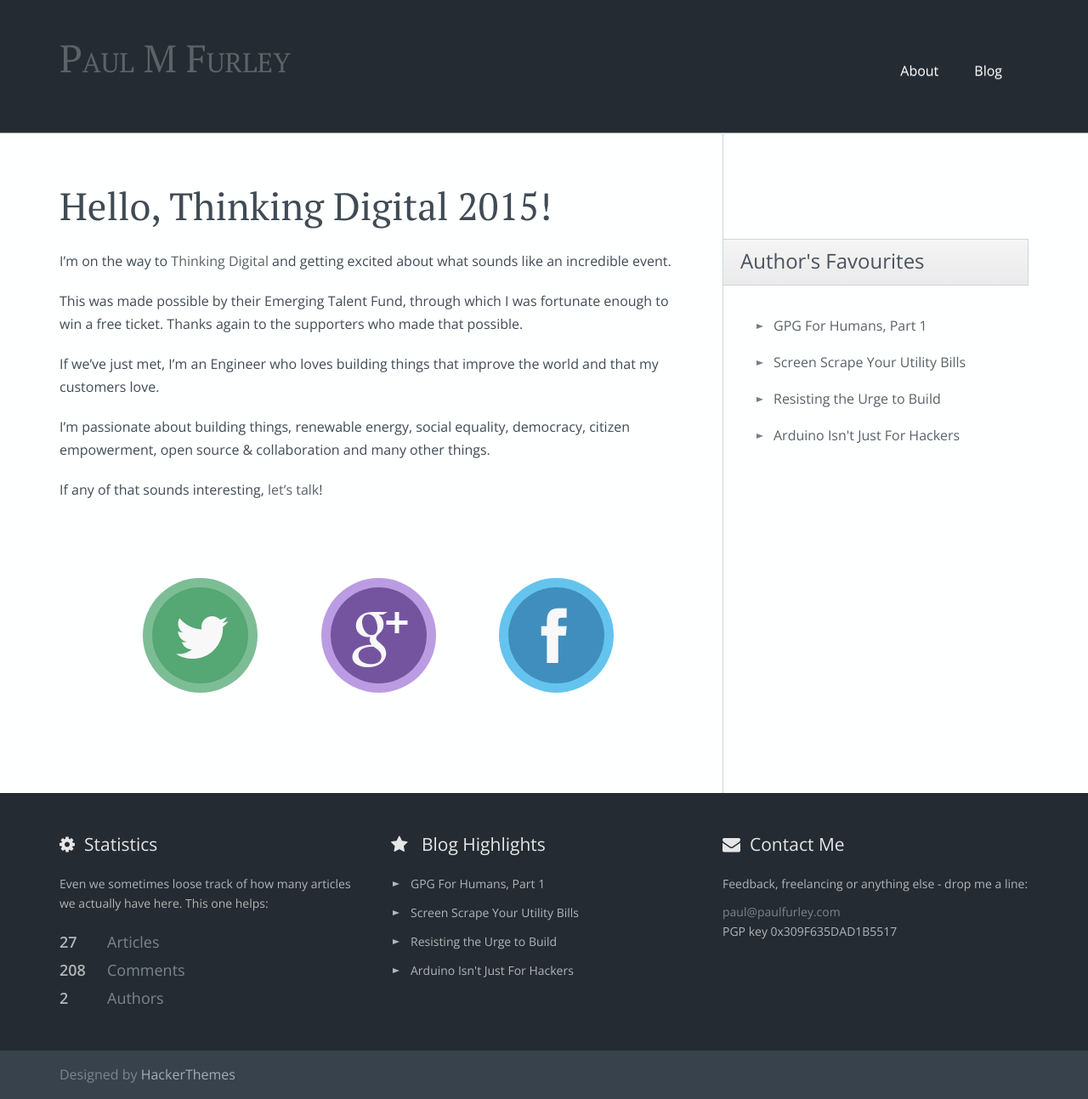
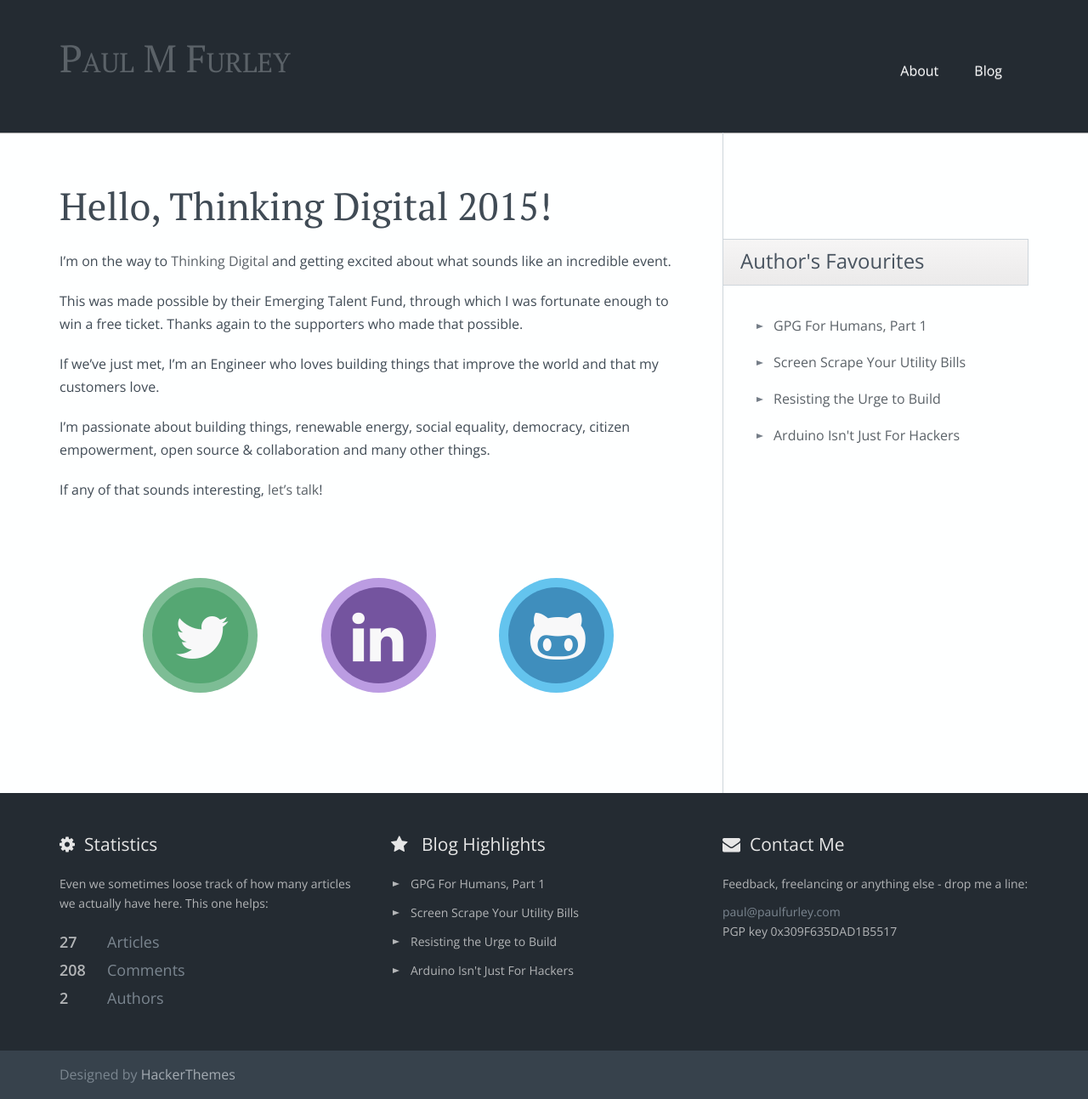
Before and after one commit to fawkesley/paulfurley.github.io, a Jekyll site: the page built from _posts/2015-05-09-hello-thinking-digital-2015.markdown, in a window 1280 px wide. Shown: the whole page at 85% size. Built offline with Jekyll 4.4.1, drawn with Linux system fonts in a browser that asks for light colours; nearby versions of some CDN libraries.

Commit message:
Use the social buttons include in blog_post layout
Fixes #9

```diff
--- a/_layouts/blog_post.html
+++ b/_layouts/blog_post.html
@@ -34,23 +34,8 @@
                         </div>
                     </article>
 
-                    <aside class="social-icons clearfix">
-                        <a href="#" class="social-icon color-one">
-                                <div class="inner-circle" ></div>
-                                <i class="fa fa-twitter"></i>
-                        </a>
 
-                        <a href="#" class="social-icon color-two">
-                                <div class="inner-circle" ></div>
-                                <i class="fa fa-google-plus"></i>
-                        </a>
-
-                        <a href="#" class="social-icon color-three">
-                                <div class="inner-circle" ></div>
-                                <i class="fa fa-facebook"></i>
-                        </a>
-                    </aside>
-
+                    {% include social_buttons.html %}
 
                 </div>
                 <aside class="col-md-4 blog-aside">
```
